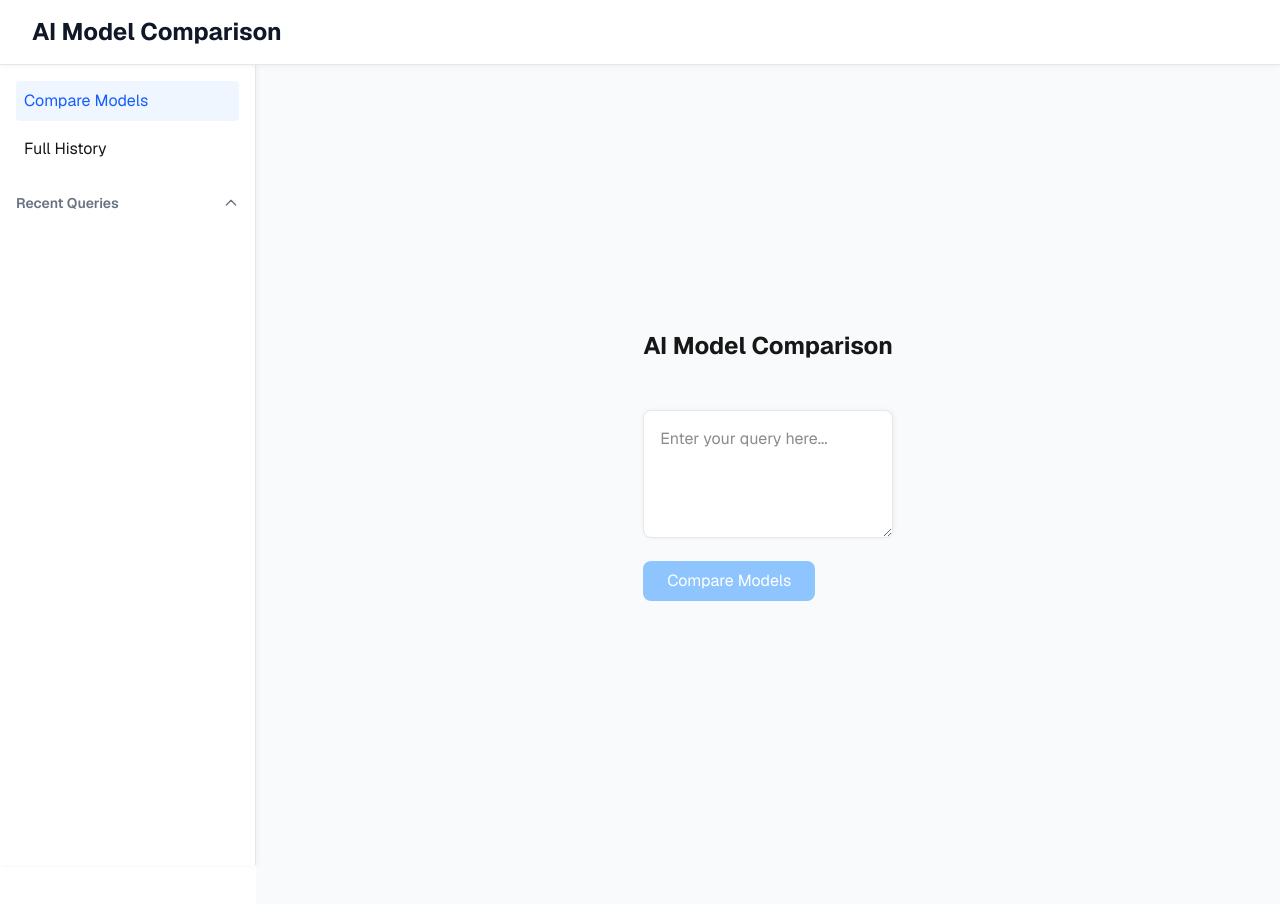
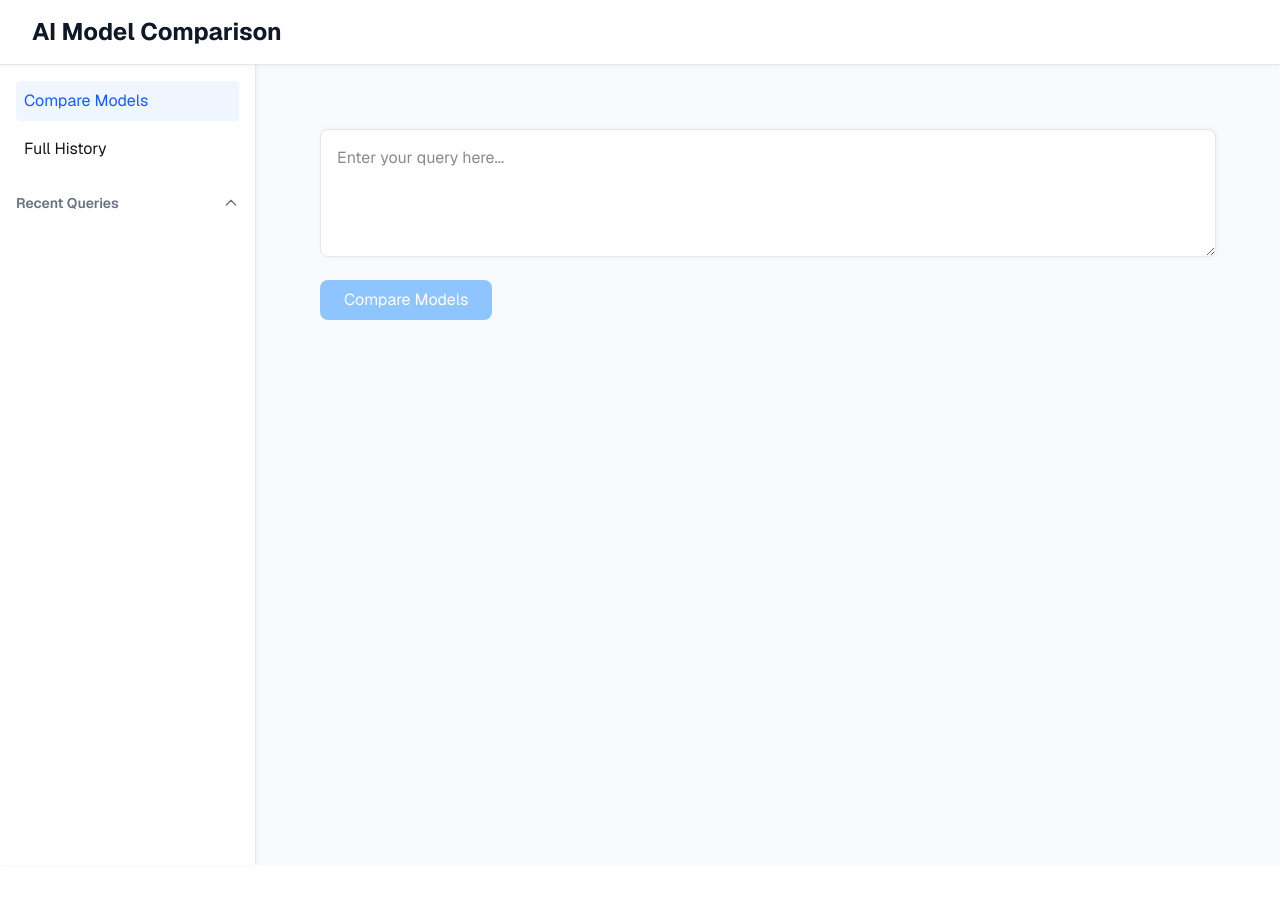
Before and after one commit to artynuts/ai-model-comparison, a Next.js app: page / in a window 1280 px wide. Shown: the top 904 px of the page. After the commit the page ends 865 px from the top, so only its background shows below. Built offline with nearby package versions, Linux system fonts and the light colour scheme.

Commit message:
Simplify home page layout and expand comparison form width
- Reduce home page complexity by removing grid layout
- Center ComparisonForm with minimal padding
- Expand ComparisonForm maximum width for better readability

```diff
--- a/app/components/ComparisonForm.tsx
+++ b/app/components/ComparisonForm.tsx
@@ -103,7 +103,7 @@
   };
 
   return (
-    <div className="w-full max-w-4xl">
+    <div className="w-full max-w-6xl">
       <form onSubmit={handleSubmit} className="space-y-4">
         <div>
           <textarea
--- a/app/page.tsx
+++ b/app/page.tsx
@@ -5,15 +5,8 @@
 
 export default function Home() {
   return (
-    <div className="grid grid-rows-[20px_1fr_20px] items-center justify-items-center min-h-screen p-8 pb-20 gap-16 sm:p-20 font-[family-name:var(--font-geist-sans)]">
-      <main className="flex flex-col gap-8 row-start-2 items-center sm:items-start">
-        <h1 className="text-2xl font-bold mb-4">AI Model Comparison</h1>
-        <ComparisonForm />
-
-        <div className="mt-8 grid grid-cols-1 md:grid-cols-2 lg:grid-cols-3 gap-4">
-          {/* Response cards will go here */}
-        </div>
-      </main>
+    <div className="p-8 flex justify-center">
+      <ComparisonForm />
     </div>
   );
 }
```
